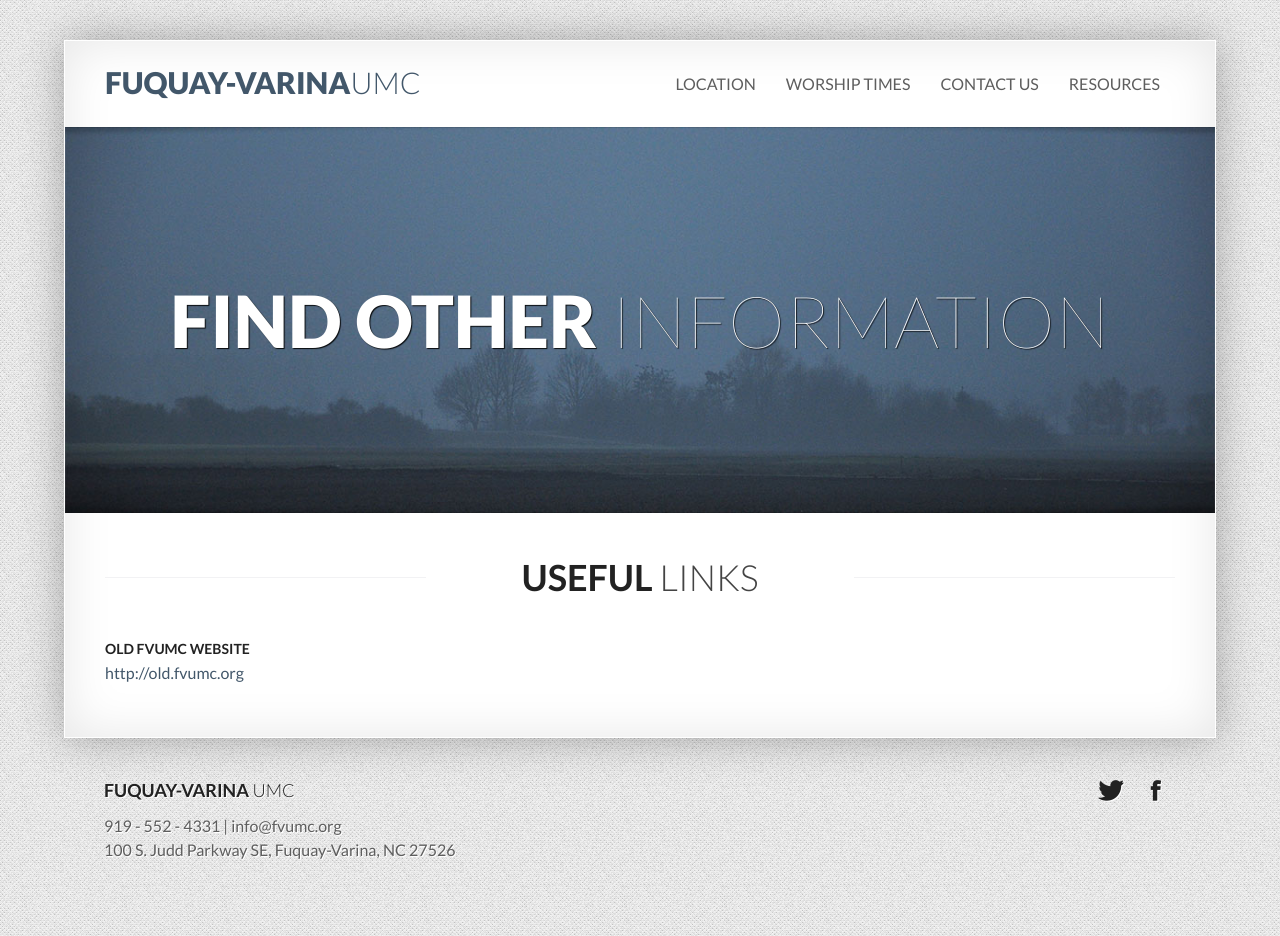
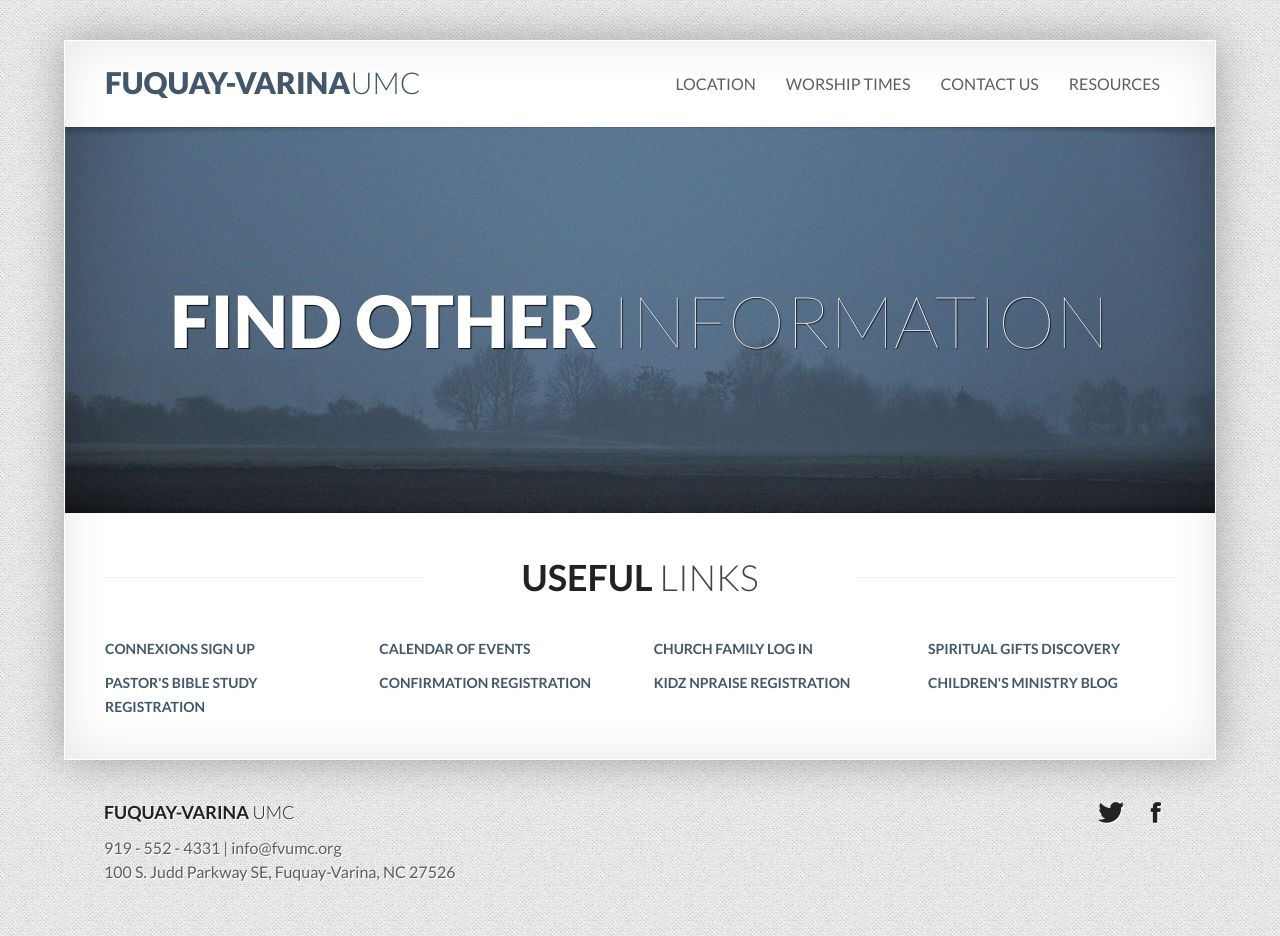
Before and after one commit to fvumc/fvumc.github.io, a Jekyll site: the page built from resources.html, in a window 1280 px wide. Built offline with Jekyll 4.4.1, drawn with Linux system fonts in a browser that asks for light colours; Markdown is read by kramdown in place of the engine named in the settings.

Commit message:
include links

```diff
--- a/_includes/resources_section.html
+++ b/_includes/resources_section.html
@@ -1,4 +1,4 @@
-<!-- Church Staff-->
+      <!-- Church Resources -->
       <section class="section section-padded">
         <div class="container-fluid">
           <div class="section-header">
@@ -10,31 +10,39 @@
 
           <div class="row-fluid">
             <div class="span3">
-              <h4>
-               Old FVUMC Website
+              <h4><a href="https://docs.google.com/forms/d/1d2-UCHvzMa8R1rxegEIv5IOTDX0OKhA7j6b2Zzcqya4/viewform" target="_blank">ConneXions Sign Up</a>
               </h4>
-              <p><a href="http://old.fvumc.org">http://old.fvumc.org</a></p>
-              <p>
-              </p>
             </div>
             <div class="span3">
-              <h4>
+              <h4><a href="https://www.google.com/calendar/embed?src=nccumc.net_1ip6pl5jcrl545bs2quhn4no8k%40group.calendar.google.com&ctz=America/New_York" target="_blank">Calendar of Events</a>
               </h4>
-              <p>
-              </p>
             </div>
             <div class="span3">
-              <h4>
+              <h4><a href="https://secure.accessacs.com/access/memberlogin.aspx?sn=98702" target="_blank">Church Family Log In</a>
               </h4>
-              <p>
-              </p>
             </div>
             <div class="span3">
-              <h4>
+              <h4><a href="http://www.ministrymatters.com/spiritualgifts/#axzz2Pyrjk8hK" target="_blank">Spiritual Gifts Discovery</a>
               </h4>
-              <p>
-              </p>
             </div>
           </div>
 
+
+          <div class="row-fluid">
+            <div class="span3">
+              <h4><a href="https://docs.google.com/forms/d/1Qc7da-zDizHiUsOF3ULeAGcsQ4dmXQbQ2bFU0CzCR6A/viewform" target="_blank">Pastor's Bible Study Registration</a>
+              </h4>
+            </div>
+            <div class="span3">
+              <h4><a href="https://docs.google.com/forms/d/1wRClhjmvLT5qJz89-yZTvPiAff3T7wxXIhLmy-Lh9vQ/viewform" target="_blank">Confirmation Registration</a>
+              </h4>
+            </div>
+            <div class="span3">
+              <h4><a href="https://docs.google.com/spreadsheet/viewform?formkey=dEw4aDhhVjZZOXZwTzR6TGd0N3pPN3c6MA#gid=0" target="_blank">Kidz NPraise Registration</a>
+              </h4>
+            </div>
+            <div class="span3">
+              <h4><a href="http://fvumcchildren.wordpress.com/" target="_blank">Children's Ministry Blog</a></h4>
+            </div>
+          </div>
       </section>
```
